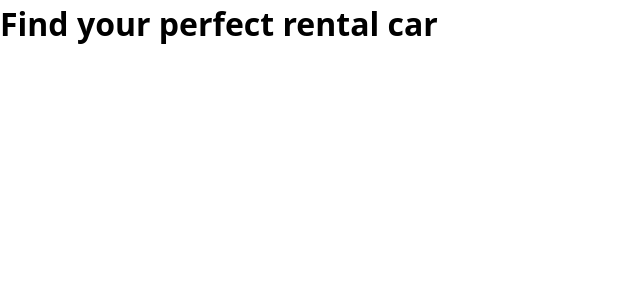
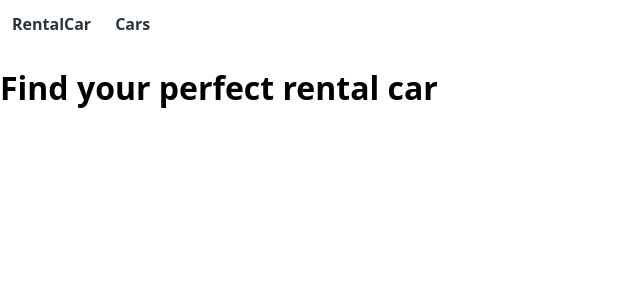
Before and after one commit to vanisimov4/RentalCar, a React (Vite) app: page / in a window 1280 px wide. Shown: the top 300 px of the page, without its empty margins (0-640 px from the left). Built offline with nearby package versions, Linux system fonts and the light colour scheme.

Commit message:
addNavigation

```diff
--- /dev/null
+++ b/src/components/AppBar/AppBar.jsx
@@ -0,0 +1,11 @@
+import { Navigation } from '../Navigation/Navigation';
+
+import css from './AppBar.module.css';
+
+export default function AppBar() {
+  return (
+    <header className={css.header}>
+      <Navigation />
+    </header>
+  );
+}
--- /dev/null
+++ b/src/components/AppBar/AppBar.module.css
@@ -0,0 +1,7 @@
+.header {
+  display: flex;
+  justify-content: space-between;
+  align-items: center;
+  margin-bottom: 16px;
+  /* border-bottom: 1px solid #2a363b; */
+}
--- a/src/components/Layout/Layout.jsx
+++ b/src/components/Layout/Layout.jsx
@@ -1,10 +1,10 @@
-// import AppBar from "../AppBar/AppBar";
-import css from "./Layuot.module.css";
+import AppBar from '../AppBar/AppBar';
+import css from './Layuot.module.css';
 
 export default function Layout({ children }) {
   return (
     <div className={css.container}>
-      {/* <AppBar /> */}
+      <AppBar />
       {children}
     </div>
   );
--- /dev/null
+++ b/src/components/Navigation/Navigation.jsx
@@ -0,0 +1,17 @@
+import { NavLink } from 'react-router-dom';
+
+import css from './Navigation.module.css';
+
+export const Navigation = () => {
+  return (
+    <nav>
+      <NavLink className={css.link} to="/">
+        RentalCar
+      </NavLink>
+
+      <NavLink className={css.link} to="/cars">
+        Cars
+      </NavLink>
+    </nav>
+  );
+};
--- /dev/null
+++ b/src/components/Navigation/Navigation.module.css
@@ -0,0 +1,11 @@
+.link {
+  display: inline-block;
+  text-decoration: none;
+  padding: 12px;
+  font-weight: 700;
+  color: #2a363b;
+}
+
+.link.active {
+  color: #e84a5f;
+}
```
